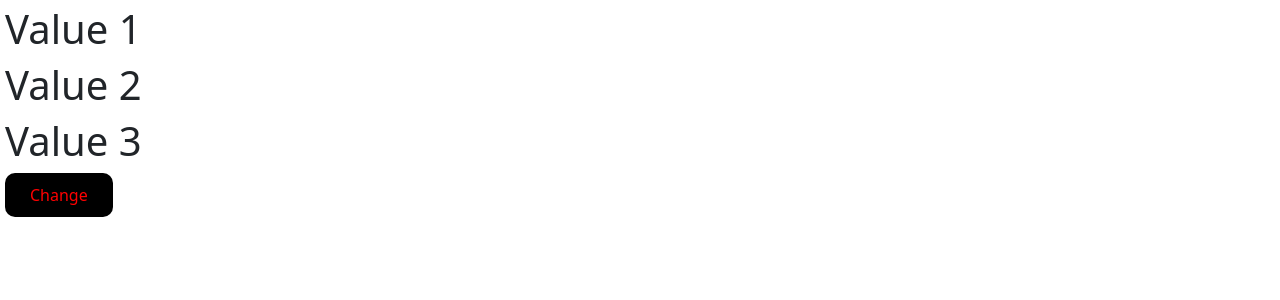
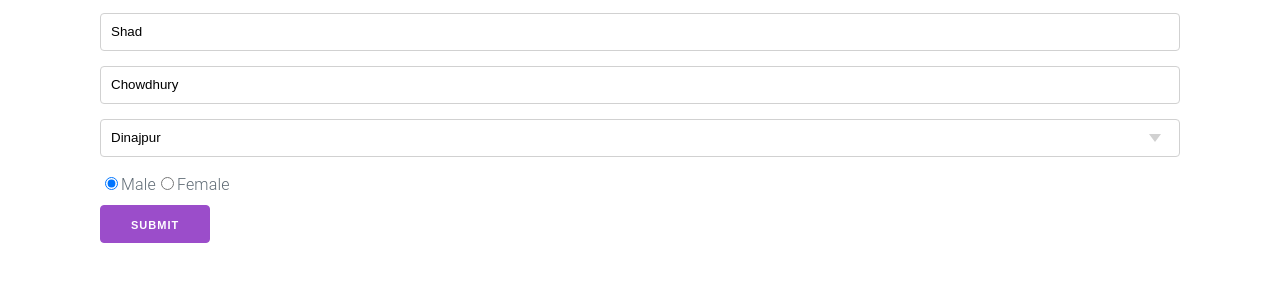
Before and after one commit to shadchowdhury/React-Practice, a React (Vite) app: page / in a window 1280 px wide. Shown: the top 300 px of the page. Built offline with nearby package versions, Linux system fonts and the light colour scheme.

Commit message:
useState Hook Learning Done

```diff
--- a/package.json
+++ b/package.json
@@ -11,6 +11,7 @@
   },
   "dependencies": {
     "bootstrap": "^5.3.7",
+    "milligram": "^1.4.1",
     "react": "^19.1.0",
     "react-dom": "^19.1.0"
   },
--- a/src/App.jsx
+++ b/src/App.jsx
@@ -1,10 +1,10 @@
-import Nineteen from "./component/Nineteen"
+import TwentyOne from "./component/TwentyOne"
 
 function App() {
 
   return (
     <>
-      <Nineteen />
+      <TwentyOne />
     </>
   )
 }
--- /dev/null
+++ b/src/component/TwentyOne.jsx
@@ -0,0 +1,45 @@
+import { useState } from "react";
+
+function TwentyOne(){
+    let [FormObj, SetFormObj] = useState({ fName: "Shad", lName: "Chowdhury", city: "Dinajpur", gender: "Male"});
+
+    function InputOnChange(property, value){
+        SetFormObj(prevObj => ({
+            ...prevObj,
+            [property]: value
+        }));
+    }
+
+    function FormSubmit(e){
+        e.preventDefault();
+        // console.log(FormObj);
+        alert(JSON.stringify(FormObj));
+    }
+
+    return (
+        <div className='container'>
+
+            <form onSubmit={FormSubmit}>
+                <input value={FormObj.fName} placeholder="First Name" onChange={(e) => {InputOnChange("fName", e.target.value)}} /><br />
+                <input value={FormObj.lName} placeholder="Last Name" onChange={(e) => {InputOnChange("lName", e.target.value)}} /><br />
+
+                <select value={FormObj.city} onChange={(e) => {InputOnChange("city", e.target.value)}}>
+                    <option value="">-- Choose City --</option>
+                    <option value="Dhaka">Dhaka</option>
+                    <option value="Rangpur">Rangpur</option>
+                    <option value="Dinajpur">Dinajpur</option>
+                </select>
+                <br />
+
+                <input onChange={() => {InputOnChange("gender", "Male")}} checked={FormObj.gender === "Male"} type="radio" name="gender"/>Male
+                <input onChange={() => {InputOnChange("gender", "Female")}} checked={FormObj.gender === "Female"} type="radio" name="gender" />Female
+                <br />
+
+                <button type="submit">Submit</button>
+            </form>
+
+        </div>
+    );
+};
+
+export default TwentyOne;
--- a/src/main.jsx
+++ b/src/main.jsx
@@ -1,8 +1,9 @@
 import { StrictMode } from 'react'
 import { createRoot } from 'react-dom/client'
 import App from './App.jsx'
-import 'bootstrap';
-import 'bootstrap/dist/css/bootstrap.css'
+// import 'bootstrap';
+// import 'bootstrap/dist/css/bootstrap.css'
+import 'milligram/dist/milligram.css'
 
 
 createRoot(document.getElementById('root')).render(
```
Also changed, not shown: src/component/Twenty.jsx (added, +46 -0 lines), 1 other file (tests, documents, lock files or other folders).
